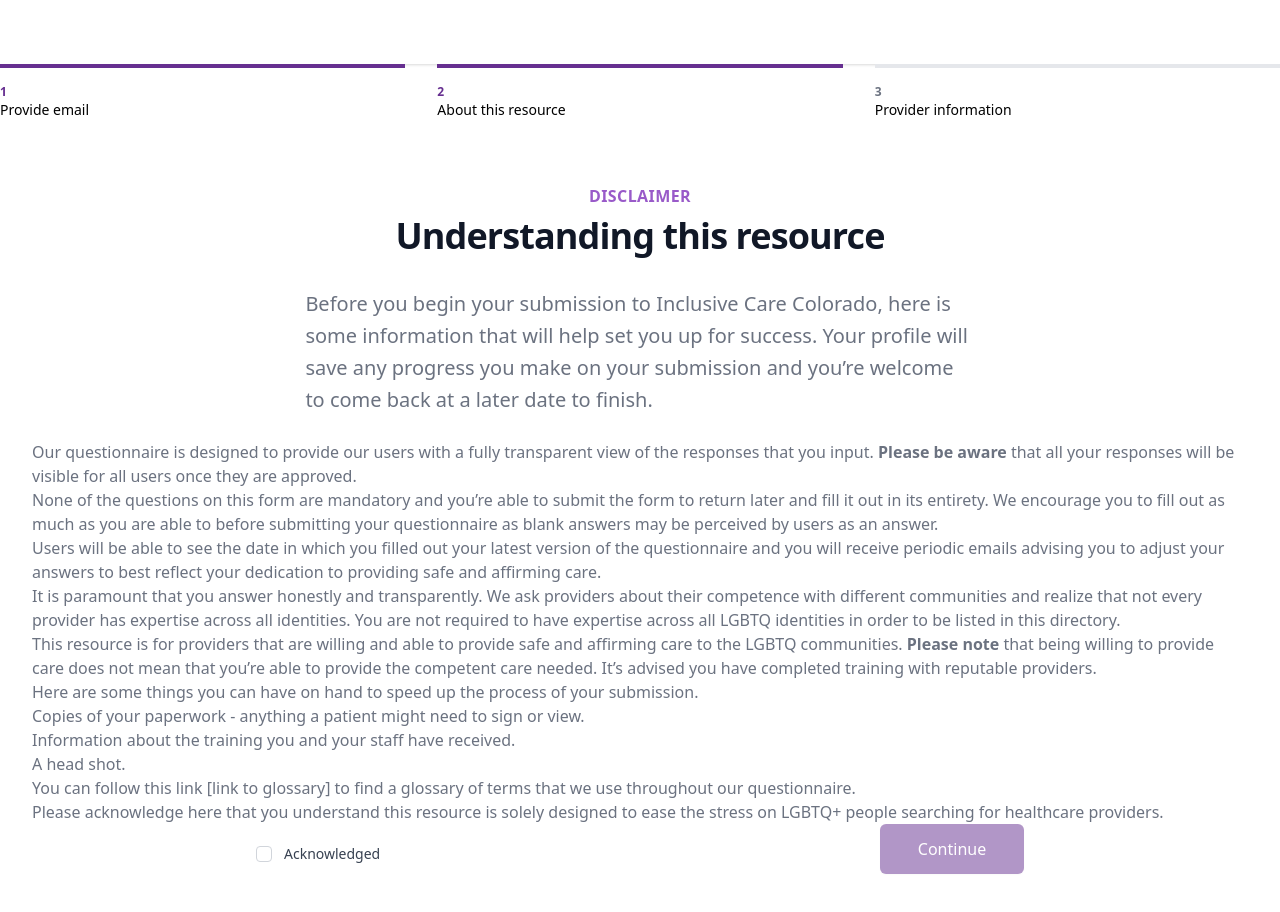
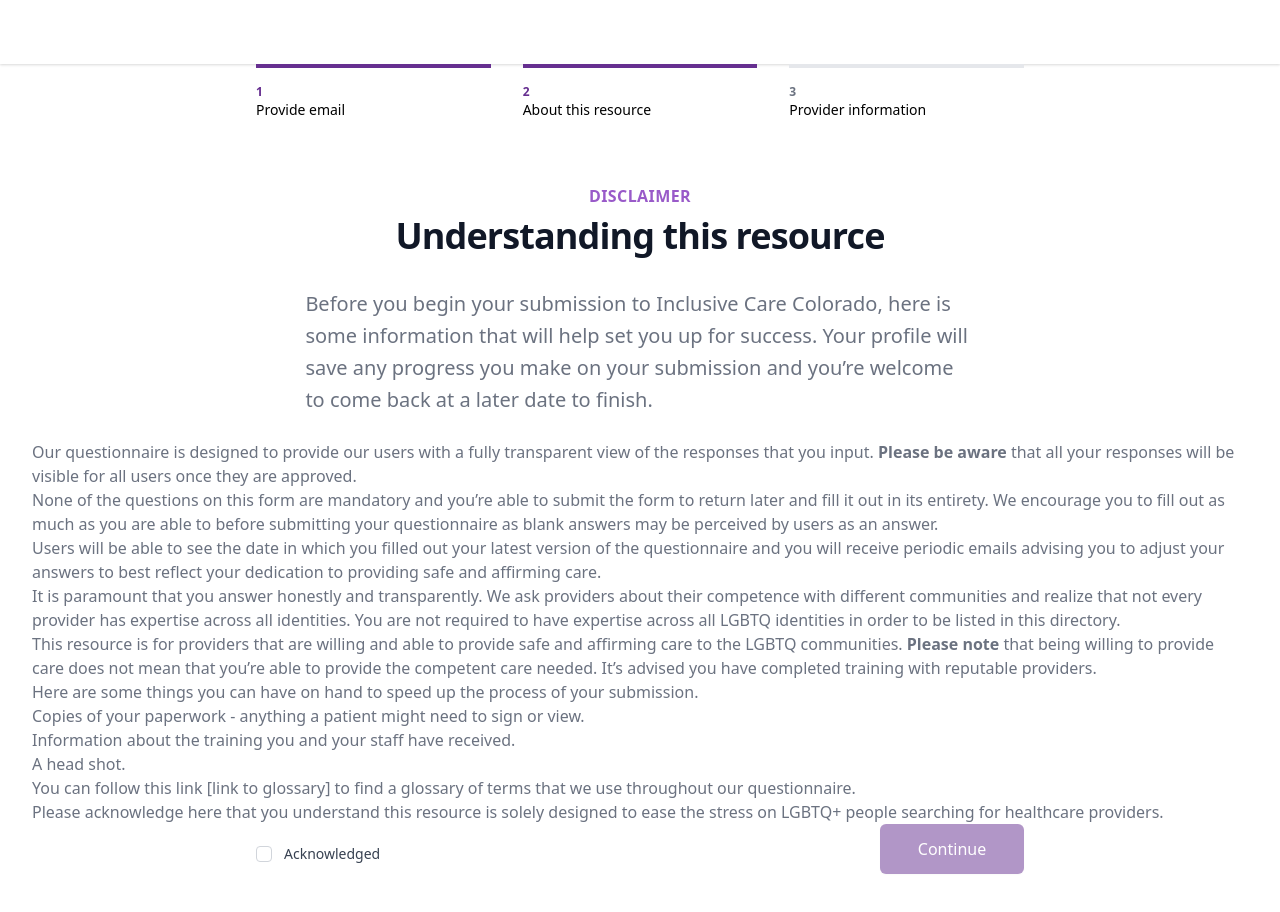
Before and after one commit to OutBoulderCounty/icc-provider-ui, a React (Create React App) app: page /admin/forms in a window 1280 px wide. Both pictures are taken after typing "name@example.com" into the empty fields and a click on the button "Sign in". Shown: the top 912 px of the page. Built offline with nearby package versions, Linux system fonts and the light colour scheme; what @tailwindcss/typography would draw is missing.

Commit message:
updated width of the step tracker for signing up

```diff
--- a/src/components/signup/providerInfo.tsx
+++ b/src/components/signup/providerInfo.tsx
@@ -21,7 +21,7 @@ const ProviderInfo: React.FC = () => {
 
     return (
         <>
-            <div className="max-w-7xl mx-auto px-4 pt-10 sm:px-6 lg:px-8">
+            <div className="max-w-7xl mx-auto px-4 pt-10 pb-10 sm:px-6 lg:px-8">
                 <div className="max-w-3xl mx-auto">
                     <form className="space-y-8 divide-y divide-gray-200">
                         <div className="space-y-8 divide-y divide-gray-200 sm:space-y-5">
--- a/src/components/signup/steps.tsx
+++ b/src/components/signup/steps.tsx
@@ -9,7 +9,10 @@ const steps = [
 ];
 
 const StepTracker: React.FC = () => {
-    const { session: { signUpStep }, setSession } = useSession();
+    const {
+        session: { signUpStep },
+        setSession,
+    } = useSession();
 
     const handleChangeStep = (step: number) => {
         if (step === 1) {
@@ -20,13 +23,17 @@ const StepTracker: React.FC = () => {
     };
 
     return (
+        <div className="max-w-7xl mx-auto px-4 sm:px-6 lg:px-8">
+            <div className="max-w-3xl mx-auto">
                 <nav aria-label="Progress">
-            <ol className="max-w-7xl mx-auto space-y-4 md:flex md:space-y-0 md:space-x-8">
+                    <ol className="space-y-4 md:flex md:space-y-0 md:space-x-8">
                         {steps.map((step) => (
                             <li key={step.name} className="md:flex-1">
                                 {step.id < signUpStep ? (
                                     <div
-                                onClick={() => handleChangeStep(step.id)}
+                                        onClick={() =>
+                                            handleChangeStep(step.id)
+                                        }
                                         className="cursor-pointer group pl-4 py-2 flex flex-col border-l-4 border-violet hover:border-violet-dark md:pl-0 md:pt-4 md:pb-0 md:border-l-0 md:border-t-4"
                                     >
                                         <span className="text-xs text-violet font-semibold tracking-wide uppercase group-hover:text-violet-dark">
@@ -38,7 +45,9 @@ const StepTracker: React.FC = () => {
                                     </div>
                                 ) : step.id === signUpStep ? (
                                     <div
-                                onClick={() => handleChangeStep(step.id)}
+                                        onClick={() =>
+                                            handleChangeStep(step.id)
+                                        }
                                         className="pl-4 py-2 flex flex-col border-l-4 border-violet md:pl-0 md:pt-4 md:pb-0 md:border-l-0 md:border-t-4"
                                         aria-current="step"
                                     >
@@ -63,6 +72,8 @@ const StepTracker: React.FC = () => {
                         ))}
                     </ol>
                 </nav>
+            </div>
+        </div>
     );
 };
 
```
Lines whose indentation alone changed are shown as unchanged.
